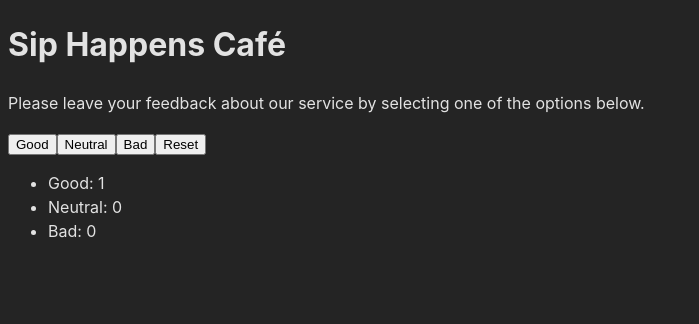
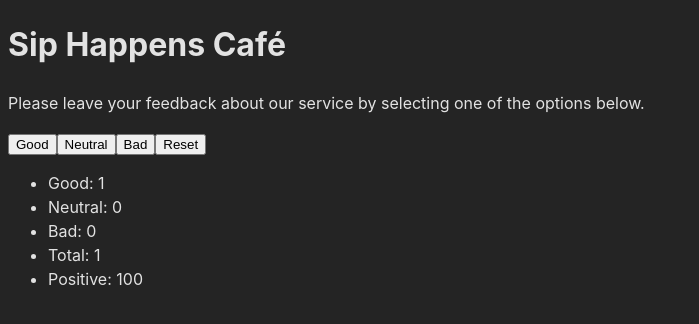
Before and after one commit to fedevychr/goit-react-hw-02, a React (Vite) app: page / in a window 1280 px wide. Both pictures are taken after a click on the button "Good". Shown: the top 324 px of the page, without its empty margins (0-699 px from the left). Built offline with nearby package versions, Linux system fonts and the light colour scheme.

Commit message:
fin step5

```diff
--- a/src/App.jsx
+++ b/src/App.jsx
@@ -18,6 +18,10 @@ function App() {
   const totalFeedback = feedbacks.good + feedbacks.neutral + feedbacks.bad;
   console.log('totalFeedback: ', totalFeedback);
 
+  const positiveFeedback = Math.round(
+    ((feedbacks.good + feedbacks.neutral) / totalFeedback) * 100,
+  );
+
   return (
     <div>
       <Description />
@@ -27,7 +31,11 @@ function App() {
         resetFeedback={resetFeedback}
       />
       <Notification totalFeedback={totalFeedback} />
-      <Feedback feedbacks={feedbacks} totalFeedback={totalFeedback} />
+      <Feedback
+        feedbacks={feedbacks}
+        totalFeedback={totalFeedback}
+        positiveFeedback={positiveFeedback}
+      />
     </div>
   );
 }
--- a/src/components/Feedback/Feedback.jsx
+++ b/src/components/Feedback/Feedback.jsx
@@ -1,10 +1,12 @@
-const Feedback = ({ feedbacks, totalFeedback }) => {
+const Feedback = ({ feedbacks, totalFeedback, positiveFeedback }) => {
   return (
     totalFeedback !== 0 && (
       <ul>
         <li>Good: {feedbacks.good}</li>
         <li>Neutral: {feedbacks.neutral}</li>
         <li>Bad: {feedbacks.bad}</li>
+        <li>Total: {totalFeedback}</li>
+        <li>Positive: {positiveFeedback}</li>
       </ul>
     )
   );
```
